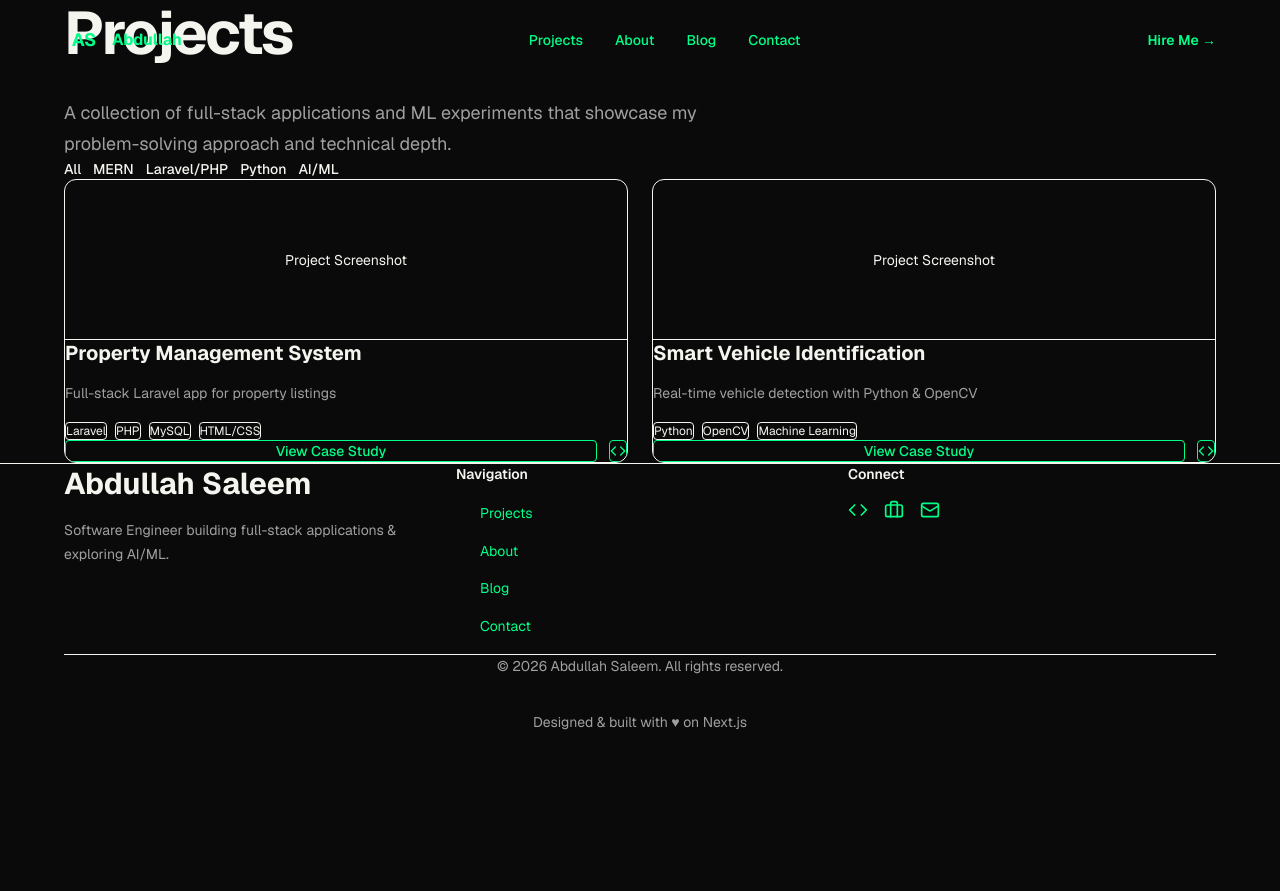
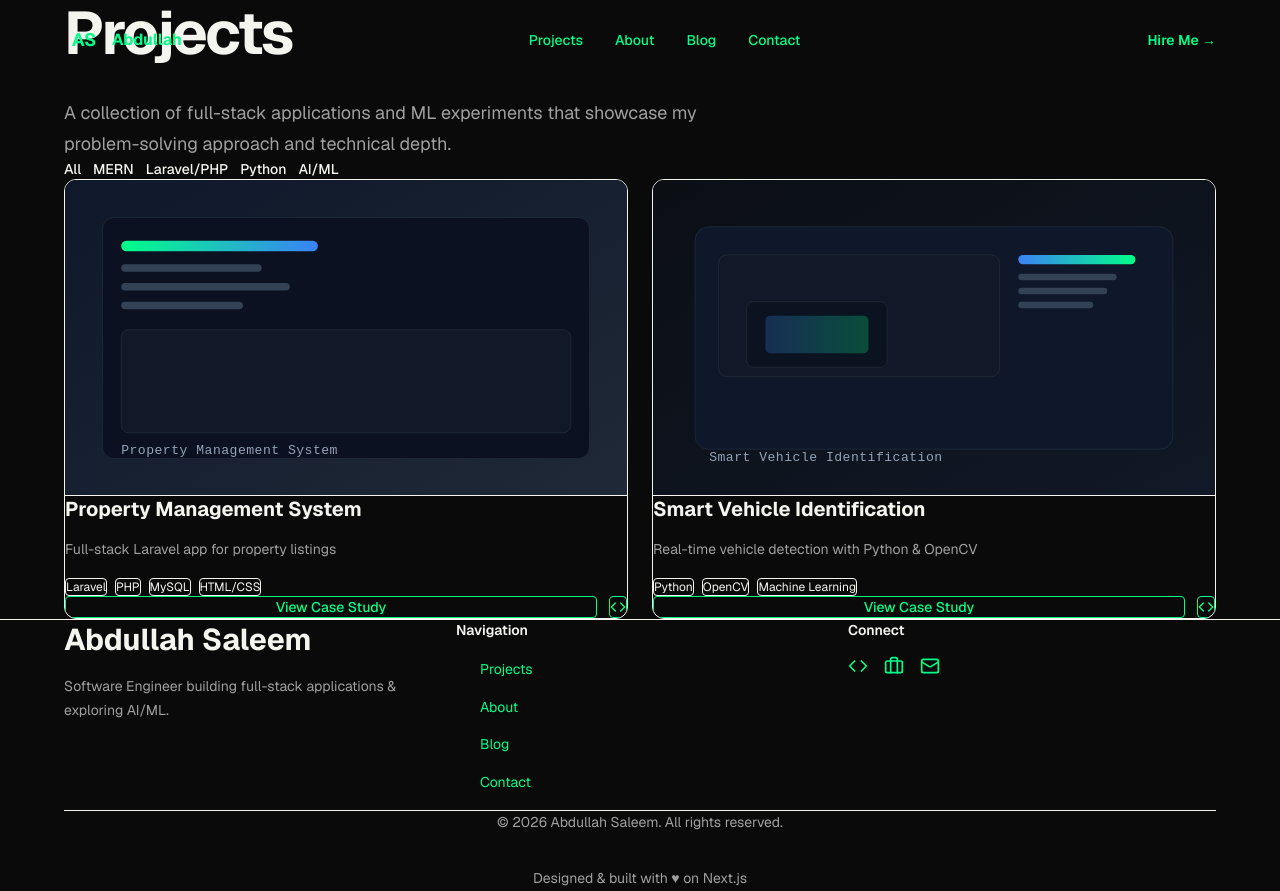
Before and after one commit to abdullahsaleem1/my-personal-portfolio, a Next.js app: page /projects in a window 1280 px wide. Before the commit the page ends 800 px from the top, so only its background shows below. Built offline with nearby package versions, Linux system fonts and the light colour scheme.

Commit message:
feat: update project images to SVG format and adjust layout in Home and Hero components

```diff
--- a/app/page.tsx
+++ b/app/page.tsx
@@ -6,7 +6,7 @@ export default function Home() {
   return (
     <>
       <Navbar />
-      <main>
+      <main className="pt-20">
         <Hero />
       </main>
       <Footer />
--- a/components/sections/Hero.tsx
+++ b/components/sections/Hero.tsx
@@ -63,7 +63,7 @@ export default function Hero() {
   const name = 'Abdullah Saleem';
 
   return (
-    <section className="relative min-h-screen flex items-center justify-center pt-20 px-6">
+    <section className="relative min-h-screen flex items-center justify-center px-6">
       {/* Grain overlay */}
       <div
         className="absolute inset-0 opacity-[0.03]"
--- a/components/sections/Projects.tsx
+++ b/components/sections/Projects.tsx
@@ -2,6 +2,7 @@
 
 import { useState } from 'react';
 import Link from 'next/link';
+import Image from 'next/image';
 import { motion } from 'framer-motion';
 import { Code } from 'lucide-react';
 
@@ -14,7 +15,7 @@ export default function Projects() {
       tagline: 'Full-stack Laravel app for property listings',
       category: 'Laravel/PHP',
       tags: ['Laravel', 'PHP', 'MySQL', 'HTML/CSS'],
-      image: '/projects/property-management.jpg',
+      image: '/projects/property-management.svg',
       slug: 'property-management-system',
       featured: true,
       github: '#',
@@ -25,7 +26,7 @@ export default function Projects() {
       tagline: 'Real-time vehicle detection with Python & OpenCV',
       category: 'Python',
       tags: ['Python', 'OpenCV', 'Machine Learning'],
-      image: '/projects/vehicle-identification.jpg',
+      image: '/projects/vehicle-identification.svg',
       slug: 'smart-vehicle-identification',
       featured: true,
       github: '#',
@@ -85,11 +86,16 @@ export default function Projects() {
               transition={{ delay: idx * 0.1 }}
               className="group bg-bg-secondary border border-border-subtle rounded-lg overflow-hidden hover:border-accent-green/50 transition-all hover:shadow-glow-green"
             >
-              {/* Image placeholder */}
-              <div className="h-40 bg-bg-tertiary border-b border-border-subtle flex items-center justify-center overflow-hidden group-hover:scale-105 transition-transform">
-                <div className="text-text-muted text-sm">
-                  Project Screenshot
-                </div>
+              {/* Image */}
+              <div className="relative aspect-[16/9] w-full border-b border-border-subtle overflow-hidden">
+                <Image
+                  src={project.image}
+                  alt={`${project.title} preview`}
+                  fill
+                  sizes="(min-width: 768px) 50vw, 100vw"
+                  className="object-cover transition-transform duration-300 group-hover:scale-105"
+                />
+                <div className="absolute inset-0 bg-gradient-to-t from-bg-primary/50 via-transparent to-transparent"></div>
               </div>
 
               {/* Content */}
```
Also changed, not shown: public/projects/property-management.svg (added), public/projects/vehicle-identification.svg (added).
